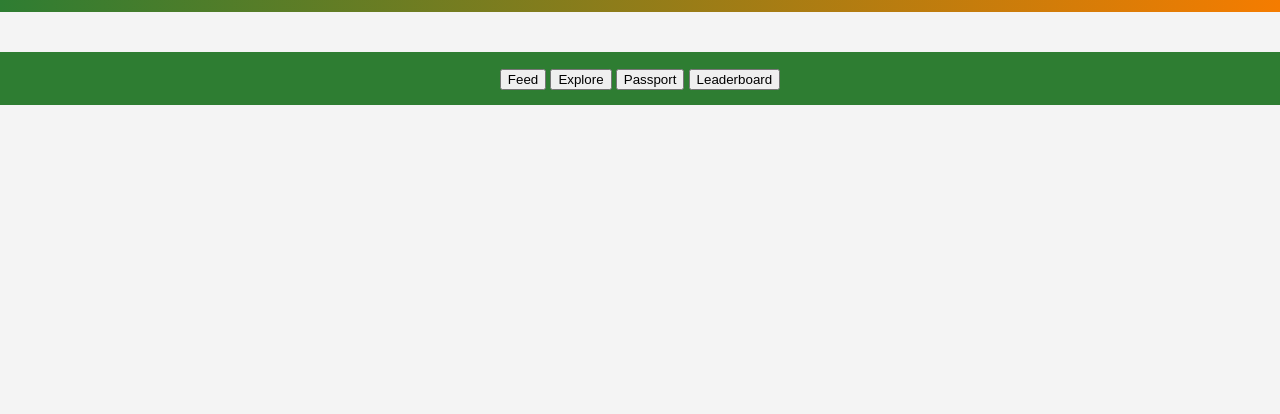
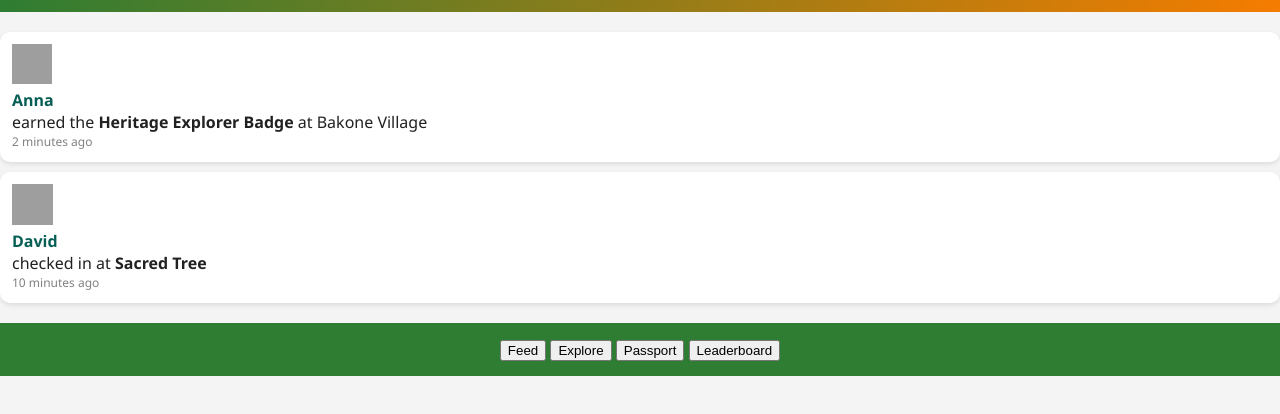
Before and after one commit to Socialite1/Zartour-Prototype-, a plain HTML site: page index.html in a window 1280 px wide. Shown: the part 96-510 px from the top of the page. Drawn offline with Linux system fonts and the light colour scheme; grey boxes are pictures that could not be loaded.

Commit message:
Update index.html

```diff
--- a/index.html
+++ b/index.html
@@ -26,6 +26,42 @@
 
 
 <div class="feed" id="activityFeed"></div>
+  <div class="feed-card">
+
+<img class="avatar" src="https://i.pravatar.cc/40">
+
+<div class="feed-content">
+
+<div class="feed-user">Anna</div>
+
+<div class="feed-text">
+earned the <b>Heritage Explorer Badge</b> at Bakone Village
+</div>
+
+<div class="feed-time">2 minutes ago</div>
+
+</div>
+
+</div>
+
+
+<div class="feed-card">
+
+<img class="avatar" src="https://i.pravatar.cc/41">
+
+<div class="feed-content">
+
+<div class="feed-user">David</div>
+
+<div class="feed-text">
+checked in at <b>Sacred Tree</b>
+</div>
+
+<div class="feed-time">10 minutes ago</div>
+
+</div>
+
+</div>
 
 
 <footer>
```
